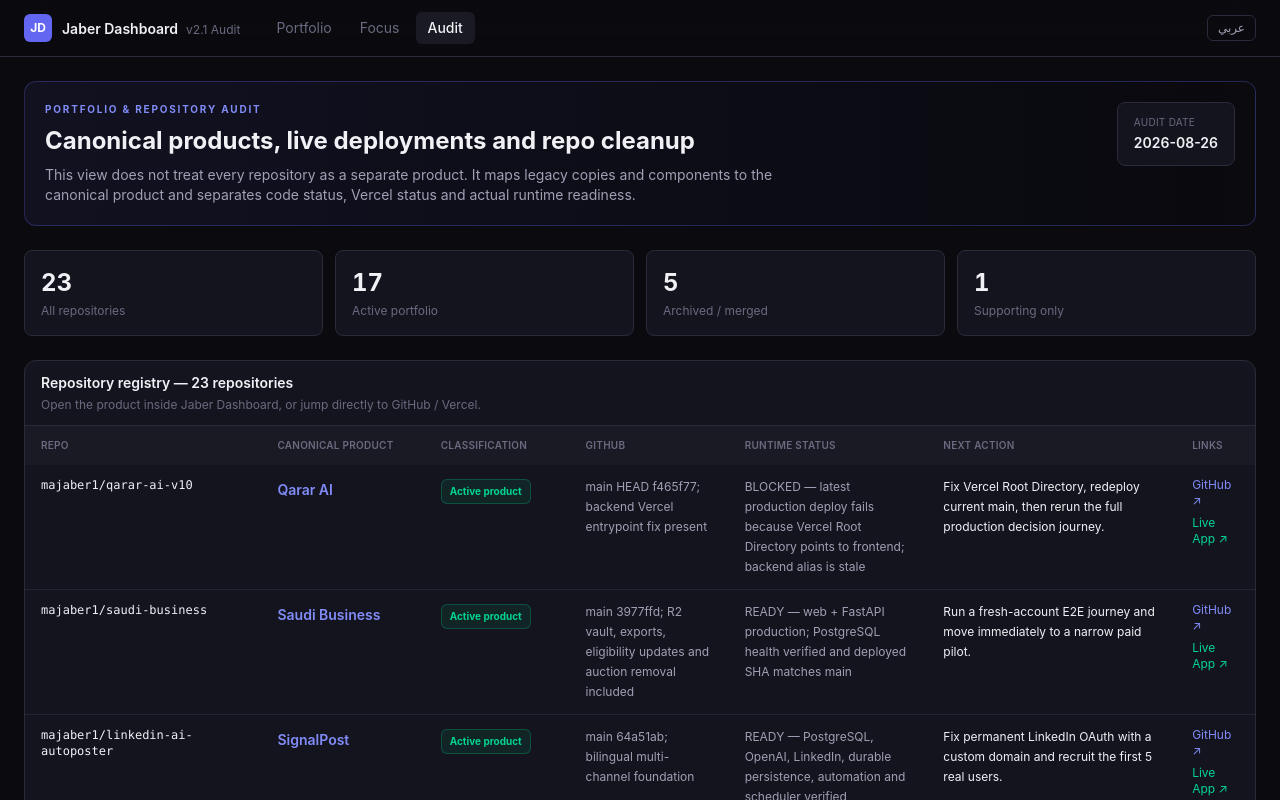
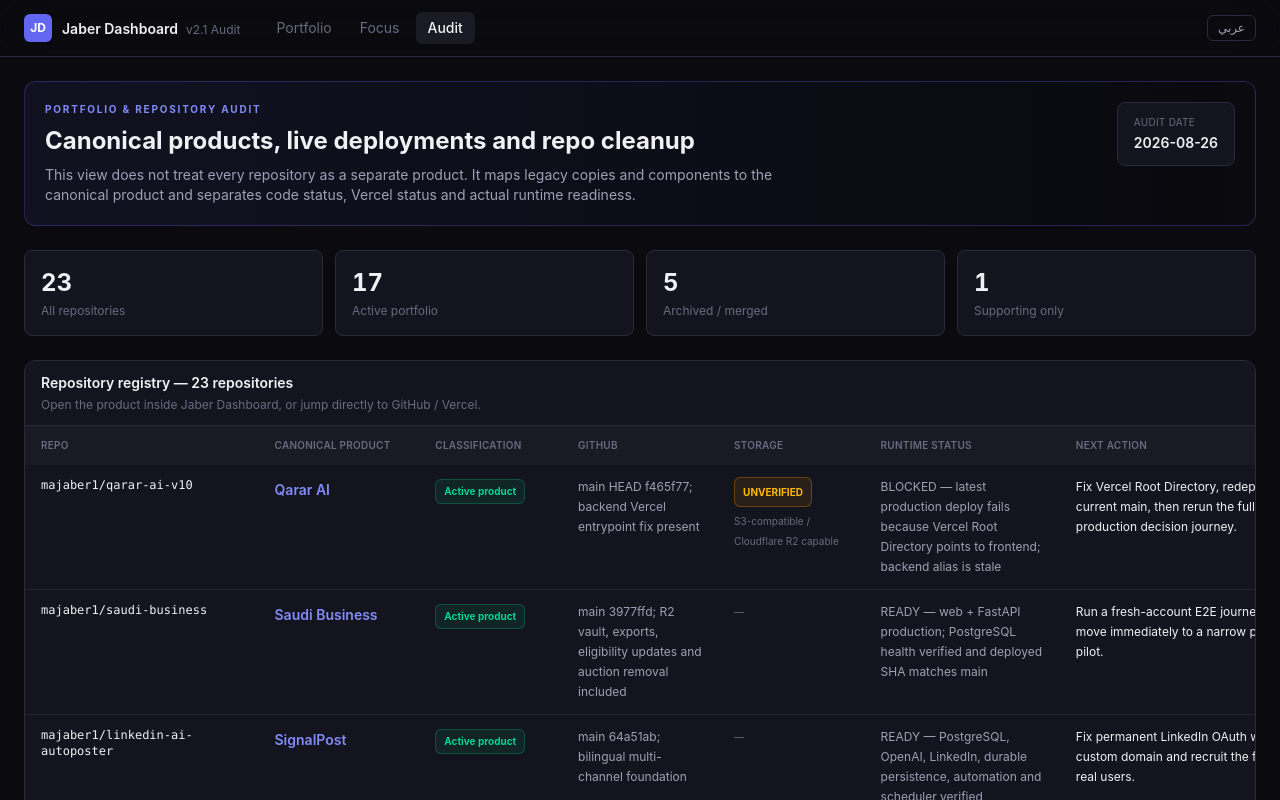
Before and after one commit to majaber1/majaber1, a Next.js app: page /audit in a window 1280 px wide. Shown: the top 800 px of the page. Built offline with nearby package versions, Linux system fonts and the light colour scheme.

Commit message:
ui: add storage verification to audit registry

```diff
--- a/src/app/audit/page.tsx
+++ b/src/app/audit/page.tsx
@@ -3,12 +3,19 @@
 import Link from 'next/link';
 import { AUDIT_DATE } from '@/data/projects';
 import { repositoryAudit, repositoryAuditSummary, type RepoPortfolioState } from '@/data/repository-audit';
+import { storageVerification } from '@/data/storage-verification';
 import { useLocale } from '@/lib/locale-context';
 
 const stateStyle: Record<RepoPortfolioState, string> = {
   active: 'border-emerald-500/30 bg-emerald-500/10 text-emerald-400',
   archive: 'border-slate-500/30 bg-slate-500/10 text-slate-300',
   support: 'border-amber-500/30 bg-amber-500/10 text-amber-400',
+};
+
+const storageStyle = {
+  configured: 'border-emerald-500/30 bg-emerald-500/10 text-emerald-400',
+  not_configured: 'border-red-500/30 bg-red-500/10 text-red-400',
+  unverified: 'border-amber-500/30 bg-amber-500/10 text-amber-400',
 };
 
 const canonicalSlugOverrides: Record<string, string> = {
@@ -65,13 +72,14 @@
         </div>
 
         <div className="overflow-x-auto">
-          <table className="min-w-[1180px] w-full text-left rtl:text-right">
+          <table className="min-w-[1360px] w-full text-left rtl:text-right">
             <thead className="bg-[var(--color-bg-tertiary)] text-[10px] uppercase tracking-wide text-[var(--color-text-tertiary)]">
               <tr>
                 <th className="px-4 py-3 font-semibold">Repo</th>
                 <th className="px-4 py-3 font-semibold">{ar ? 'المنتج الحقيقي' : 'Canonical product'}</th>
                 <th className="px-4 py-3 font-semibold">{ar ? 'التصنيف' : 'Classification'}</th>
                 <th className="px-4 py-3 font-semibold">GitHub</th>
+                <th className="px-4 py-3 font-semibold">{ar ? 'التخزين' : 'Storage'}</th>
                 <th className="px-4 py-3 font-semibold">{ar ? 'الحالة الحية' : 'Runtime status'}</th>
                 <th className="px-4 py-3 font-semibold">{ar ? 'الإجراء التالي' : 'Next action'}</th>
                 <th className="px-4 py-3 font-semibold">{ar ? 'روابط' : 'Links'}</th>
@@ -80,6 +88,7 @@
             <tbody className="divide-y divide-[var(--color-border-primary)]/70">
               {repositoryAudit.map((row) => {
                 const projectSlug = resolveProjectSlug(row.productSlug);
+                const storage = projectSlug ? storageVerification[projectSlug] : undefined;
                 return (
                   <tr key={row.repo} className="align-top hover:bg-[var(--color-bg-tertiary)]/50 transition-colors">
                     <td className="px-4 py-3">
@@ -100,6 +109,22 @@
                       </span>
                     </td>
                     <td className="px-4 py-3 text-xs leading-5 text-[var(--color-text-secondary)] max-w-[240px]">{row.githubStatus}</td>
+                    <td className="px-4 py-3 text-xs leading-5 max-w-[220px]">
+                      {storage ? (
+                        <div title={storage.evidence}>
+                          <span className={`inline-flex rounded-md border px-2 py-1 text-[10px] font-bold ${storageStyle[storage.state]}`}>
+                            {storage.state === 'configured'
+                              ? (ar ? 'مفعّل' : 'CONFIGURED')
+                              : storage.state === 'not_configured'
+                                ? (ar ? 'غير مربوط' : 'NOT CONFIGURED')
+                                : (ar ? 'غير متحقق' : 'UNVERIFIED')}
+                          </span>
+                          <div className="mt-1 text-[10px] text-[var(--color-text-tertiary)]">{storage.provider}</div>
+                        </div>
+                      ) : (
+                        <span className="text-[10px] text-[var(--color-text-tertiary)]">—</span>
+                      )}
+                    </td>
                     <td className="px-4 py-3 text-xs leading-5 text-[var(--color-text-secondary)] max-w-[290px]">{row.runtimeStatus}</td>
                     <td className="px-4 py-3 text-xs leading-5 text-[var(--color-text-primary)] max-w-[300px]">{row.action}</td>
                     <td className="px-4 py-3">
```
